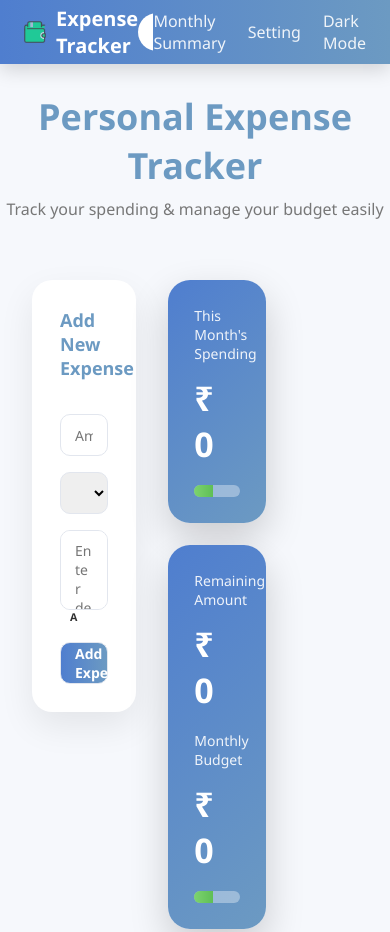
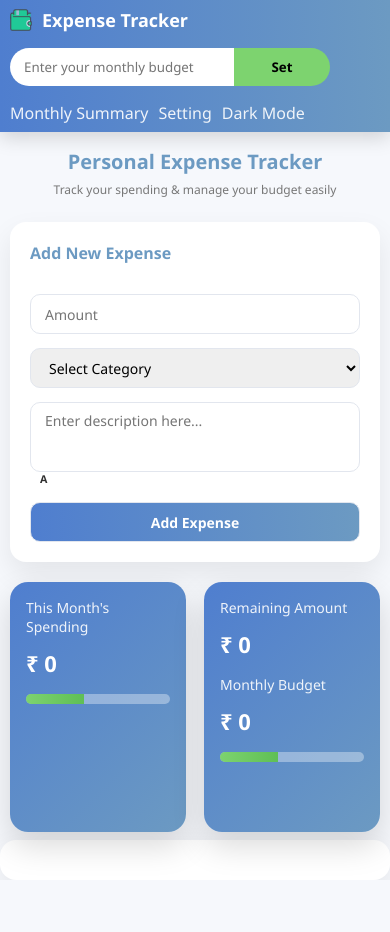
Before and after one commit to anmolpanchal-dev/ExpenseTracker, a plain HTML site: page index.html in a window 390 px wide. Shown: the top 932 px of the page. After the commit the page ends 880 px from the top, so only its background shows below. Drawn offline with Linux system fonts and the light colour scheme.

Commit message:
make responsive css with the help of AI

```diff
--- a/css/main.css
+++ b/css/main.css
@@ -28,11 +28,11 @@ body{
    NAVBAR
 ========================= */
 #navbar{
-  height:64px;
   display:flex;
+  flex-wrap:wrap;
   align-items:center;
   justify-content:space-between;
-  padding:0 24px;
+  padding:10px 24px;
   background:linear-gradient(90deg,var(--secondary),var(--primary));
   color:white;
   box-shadow:0 6px 18px rgba(0,0,0,0.15);
@@ -42,57 +42,65 @@ body{
   display:flex;
   align-items:center;
   gap:10px;
-  font-size:20px;
+  font-size:18px;
   font-weight:600;
+  flex:1;
 }
 
 #nameContainer img{
   height:22px;
 }
 
-
 #monthlyBudget{
   display: flex;
   align-items: center;
   height: 38px;
-  width: 320px;
+  width: 100%;
+  max-width: 320px;
   overflow: hidden;
   transition: width 0.4s ease;
+  margin: 8px 0;
 }
 
-/* Input field */
 #budgetInput{
-  width: 240px;
+  width: 70%;
   height: 100%;
   padding-left: 14px;
-
   border: none;
   outline: none;
-
   border-radius: 20px 0 0 20px;
   transition: width 0.4s ease, opacity 0.3s ease;
 }
 
-/* Button */
 #setBudget{
-  width: 80px;
+  width: 30%;
   height: 100%;
   border: none;
-
   background: #7dd36f;
   font-weight: 600;
   cursor: pointer;
-
   border-radius: 0 20px 20px 0;
   transition: all 0.4s ease;
 }
 
+#monthlyBudget.shrink #budgetInput{
+  width:0;
+  padding:0;
+  opacity:0;
+}
 
-/* ===== Nav links ===== */
+#monthlyBudget.shrink #setBudget{
+  width: 100%;
+  border-radius: 20px;
+}
+
 #linksContainer{
   display:flex;
-  gap:22px;
+  flex-wrap:wrap;
+  gap:15px;
   align-items:center;
+  flex:1;
+  justify-content:flex-end;
 }
 
 #linksContainer a,
@@ -114,19 +122,19 @@ body{
 ========================= */
 #subHeading{
   text-align:center;
-  padding:28px 0;
+  padding:28px 10px;
 }
 
 .lineOne{
-  font-size:36px;
+  font-size:28px;
   font-weight:700;
   color:var(--primary);
 }
 
 .secondLine{
-  font-size:16px;
+  font-size:14px;
   color:var(--muted);
-  margin-top:8px;
+  margin-top:6px;
 }
 
 /* =========================
@@ -134,27 +142,29 @@ body{
 ========================= */
 #mainContainer{
   display:flex;
-  gap:32px;
-  padding:32px;
-  align-items:flex-start;
+  flex-wrap:wrap;
+  gap:20px;
+  padding:20px;
+  justify-content:center;
 }
 
 /* =========================
    INPUT CARD
 ========================= */
 #inputSection{
-  width:32%;
+  flex:1 1 300px;
+  max-width: 400px;
   background:var(--card);
-  padding:28px;
-  border-radius:20px;
-  box-shadow:0 14px 35px rgba(0,0,0,0.08);
+  padding:20px;
+  border-radius:16px;
+  box-shadow:0 12px 28px rgba(0,0,0,0.08);
 }
 
 #inputSection p{
-  font-size:18px;
+  font-size:16px;
   font-weight:600;
   color:var(--primary);
-  margin-bottom:18px;
+  margin-bottom:16px;
 }
 
 #inputFields{
@@ -166,22 +176,24 @@ body{
 #inputFields select,
 #inputFields textarea,
 #inputFields button{
-  height:42px;
+  height:40px;
   border-radius:10px;
   border:1px solid var(--border);
   padding:0 14px;
-  margin-top:16px;
+  margin-top:14px;
   font-size:14px;
   transition:0.25s;
 }
+
 #warning {
   margin-left: 10px;
   height: 16px;
 }
+
 #inputFields textarea{
-  height:80px;
+  height:70px;
   resize:none;
-  padding-top:10px;
+  padding-top:8px;
 }
 
 #inputFields input:focus,
@@ -193,7 +205,7 @@ body{
 }
 
 #addExpenses{
-  height:45px;
+  height:42px;
   border:none;
   border-radius:12px;
   background:linear-gradient(90deg,var(--secondary),var(--primary));
@@ -211,19 +223,20 @@ body{
    AMOUNT CARDS
 ========================= */
 #amountShowing{
-  width:30%;
+  flex:1 1 250px;
   display:flex;
   flex-direction:column;
-  gap:22px;
+  gap:18px;
+  min-width:250px;
 }
 
 #monthlySpending,
 #budget{
-  padding:26px;
-  border-radius:22px;
+  padding:20px;
+  border-radius:18px;
   color:white;
   background:linear-gradient(135deg,var(--secondary),var(--primary));
-  box-shadow:0 16px 38px rgba(0,0,0,0.18);
+  box-shadow:0 14px 32px rgba(0,0,0,0.15);
 }
 
 .title{
@@ -234,9 +247,9 @@ body{
 .amount,
 .bgtAmount,
 .remainingAmount{
-  font-size:34px;
+  font-size:28px;
   font-weight:700;
-  margin:12px 0 18px;
+  margin:12px 0 16px;
 }
 
 /* =========================
@@ -244,7 +257,7 @@ body{
 ========================= */
 .progress-bar{
   width:100%;
-  height:12px;
+  height:10px;
   background:rgba(255,255,255,0.35);
   border-radius:20px;
   overflow:hidden;
@@ -261,21 +274,24 @@ body{
    OVERVIEW / LIST
 ========================= */
 #overview{
-  margin:0 32px 32px;
+  width:100%;
   background:var(--card);
-  border-radius:20px;
-  padding:24px;
-  box-shadow:0 12px 30px rgba(0,0,0,0.08);
+  border-radius:16px;
+  padding:20px;
+  box-shadow:0 10px 28px rgba(0,0,0,0.08);
 }
 
 .expense-list{
   list-style:none;
+  padding:0;
+  margin:0;
 }
 
 .expense-list li{
   display:flex;
+  flex-wrap:wrap;
   justify-content:space-between;
-  padding:14px;
+  padding:12px 10px;
   border-bottom:1px solid var(--border);
   font-size:14px;
 }
@@ -288,16 +304,20 @@ body{
   cursor:pointer;
 }
 
+/* =========================
+   EXPENSE ITEM GRID
+========================= */
 .displayItem{
   display:grid;
   grid-template-columns: 1fr 1fr 2fr;
   align-items:center;
-  padding:14px 18px;
-  margin-bottom:12px;
+  padding:10px 14px;
+  margin-bottom:10px;
   background:#fff;
   border-radius:12px;
-  box-shadow:0 6px 18px rgba(0,0,0,0.08);
+  box-shadow:0 6px 16px rgba(0,0,0,0.08);
   font-size:14px;
+  word-wrap: break-word;
 }
 
 .category{
@@ -312,3 +332,96 @@ body{
 .note{
   color:#666;
 }
+
+/* =========================
+   MEDIA QUERIES – RESPONSIVE
+========================= */
+@media (max-width:1024px){
+  #mainContainer{
+    flex-direction:column;
+    align-items:center;
+  }
+
+  #amountShowing{
+    width:100%;
+    max-width:350px;
+    flex-direction:row;
+    justify-content:space-between;
+  }
+
+  #monthlySpending, #budget{
+    flex:1 1 45%;
+  }
+}
+
+@media (max-width:768px){
+  #navbar{
+    flex-direction:column;
+    align-items:flex-start;
+    gap:8px;
+    padding:10px 16px;
+  }
+
+  #linksContainer{
+    justify-content:flex-start;
+    gap:10px;
+  }
+
+  #subHeading{
+    padding:16px 10px;
+  }
+
+  #lineOne{
+    font-size:24px;
+  }
+
+  #secondLine{
+    font-size:13px;
+  }
+
+  #inputSection, #amountShowing{
+    width:90%;
+    max-width:100%;
+  }
+
+  .displayItem{
+    grid-template-columns: 1fr 1fr;
+    grid-template-rows: auto auto;
+    gap:4px;
+  }
+
+  .note{
+    grid-column:1 / -1;
+  }
+}
+
+@media (max-width:480px){
+  #navbar, #mainContainer{
+    padding:8px 10px;
+  }
+
+  #inputSection, #amountShowing{
+    width:100%;
+  }
+
+  #monthlySpending, #budget{
+    padding:16px;
+  }
+
+  .amount, .bgtAmount, .remainingAmount{
+    font-size:22px;
+  }
+
+  #addExpenses{
+    font-size:13px;
+    height:40px;
+  }
+
+  .lineOne{
+    font-size:20px;
+  }
+
+  .secondLine{
+    font-size:12px;
+  }
+}
```
